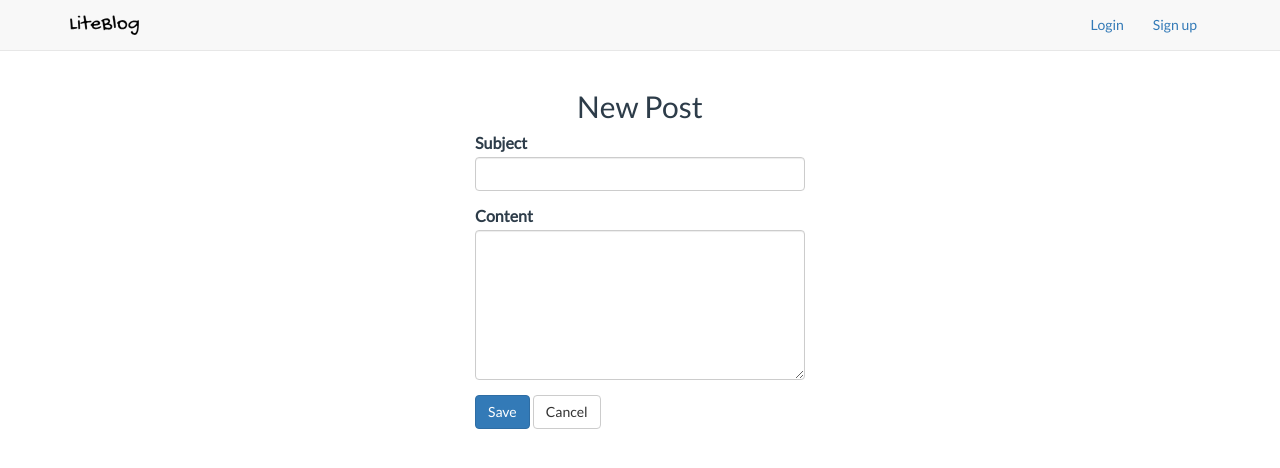
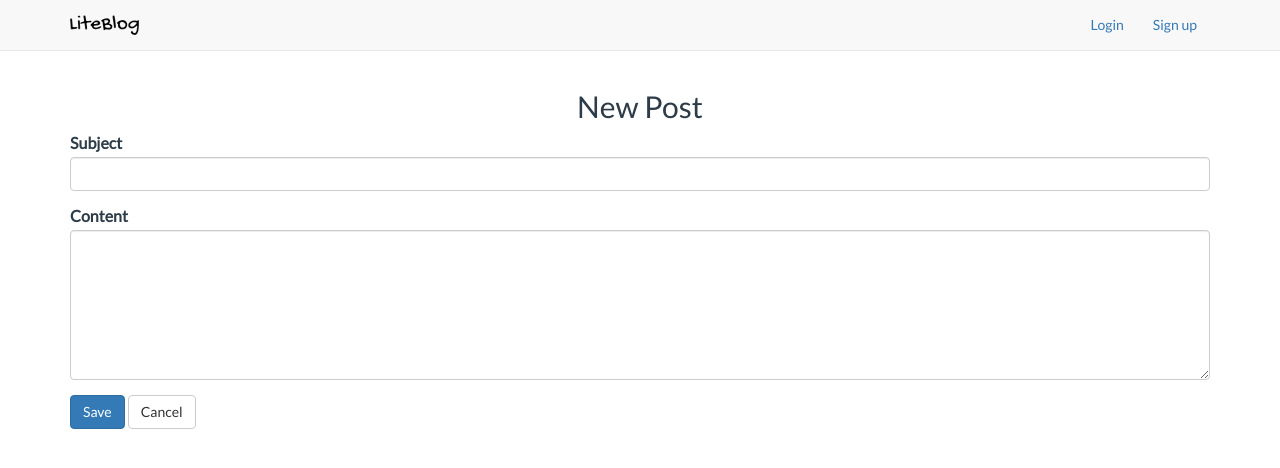
Before and after one commit to flaviojohansson/multi-user-blog, a Python web app: template app/templates/edit_post.html in a window 1280 px wide. Shown: the top 468 px of the page. Run offline with Jinja, Linux system fonts and the light colour scheme; the template is opened without the code that fills it, so the values that code supplies are empty; some libraries are stand-ins or nearby versions.

Commit message:
Change new post layout

```diff
--- a/app/templates/edit_post.html
+++ b/app/templates/edit_post.html
@@ -1,7 +1,7 @@
 {% extends "base.html" %}
 
 {% block content %}
-    <form class="form-group form-sign" method="post">
+    <form class="form-group" method="post">
         <h2 class="text-center">{% if post_id %}Edit{% else %}New{% endif %} Post</h2>
         <!--has-error-->
         <div class="form-group {% if error %}has-error{% endif %}">
--- a/static/css/style.css
+++ b/static/css/style.css
@@ -32,7 +32,3 @@ textarea {
     padding: 15px;
     word-wrap: break-word;
 }
-
-.like {
-    color: pink;
-}
```
